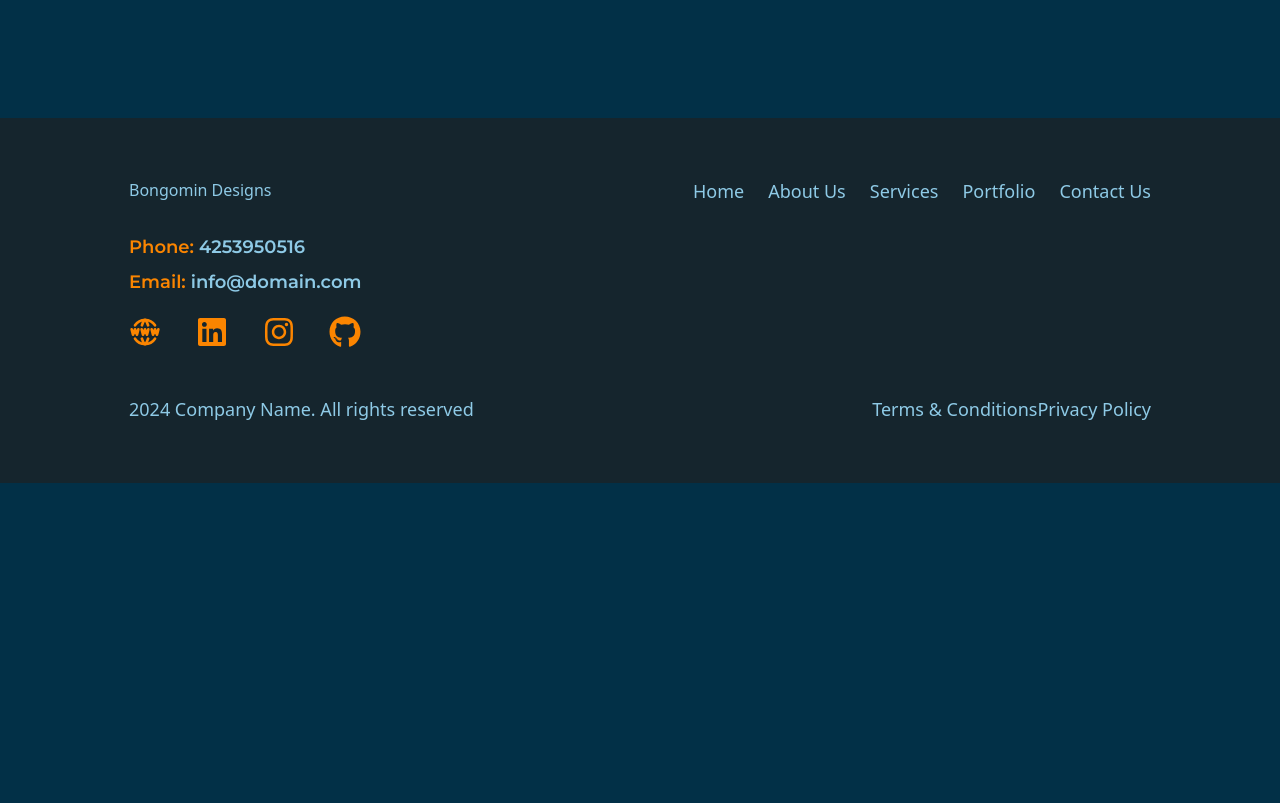
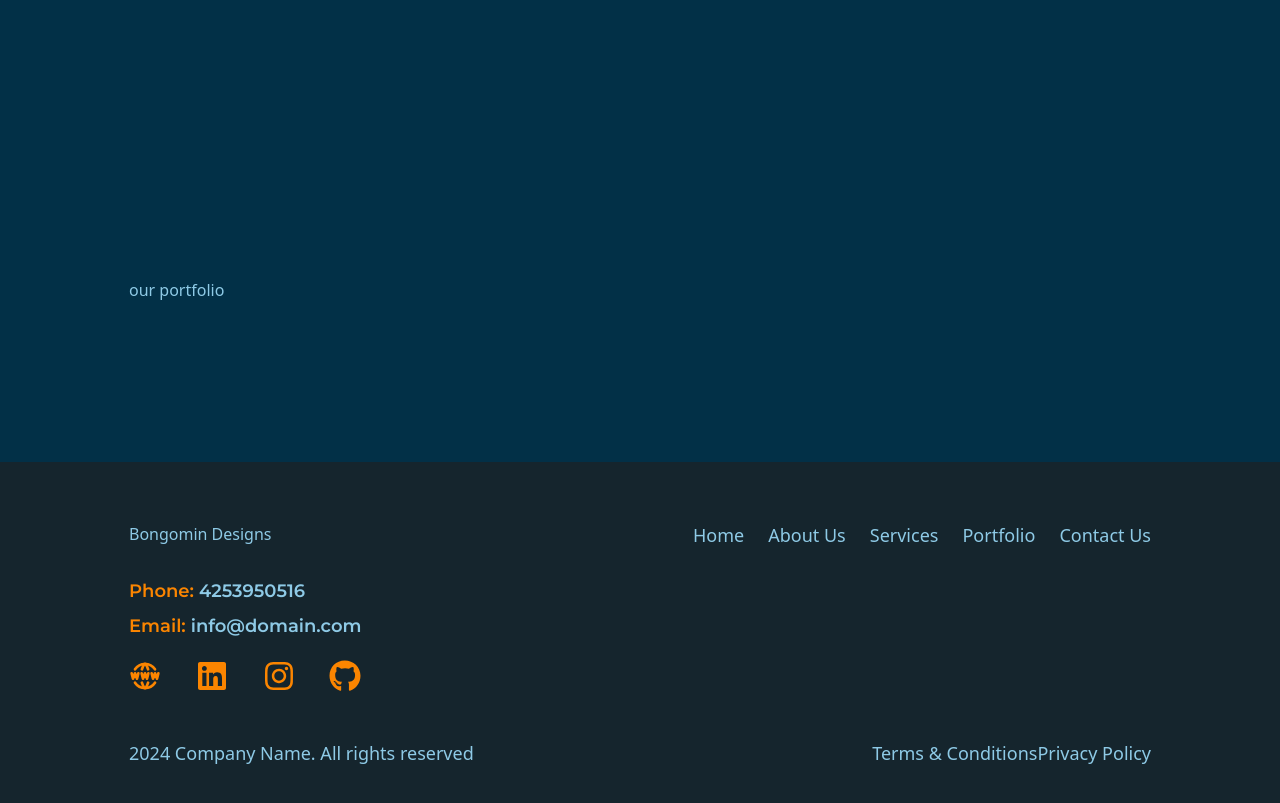
Before and after one commit to bongomin256/bongomin_designs, a React (Vite) app: page / in a window 1280 px wide. Shown: the part 2744-3547 px from the top of the page. Before the commit the page ends 3227 px from the top, so only its background shows below. Built offline with nearby package versions, Linux system fonts and the light colour scheme.

Commit message:
added a portfolioHome component and imported it to homepage

```diff
--- /dev/null
+++ b/src/components/PortfolioHome.jsx
@@ -0,0 +1,11 @@
+import SectionLayout from "../layouts/SectionLayout";
+
+const PortfolioHome = () => {
+  return (
+    <SectionLayout>
+      <h4>our portfolio</h4>
+    </SectionLayout>
+  );
+};
+
+export default PortfolioHome;
--- a/src/pages/HomePages.jsx
+++ b/src/pages/HomePages.jsx
@@ -1,6 +1,7 @@
 import AboutUsHome from "../components/AboutUsHome";
 import HeroSection from "../components/HeroSection";
 import OurServiceHome from "../components/OurServiceHome";
+import PortfolioHome from "../components/PortfolioHome";
 
 const HomePages = () => {
   return (
@@ -8,6 +9,7 @@ const HomePages = () => {
       <HeroSection />
       <OurServiceHome />
       <AboutUsHome />
+      <PortfolioHome />
     </>
   );
 };
```
